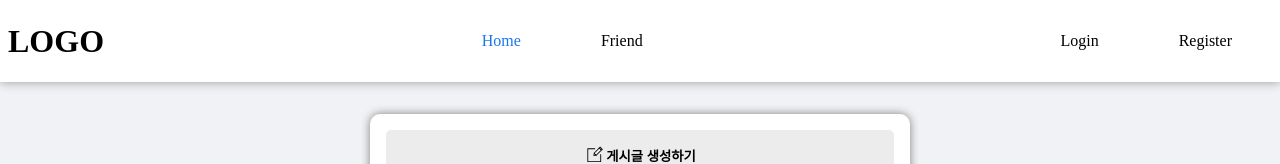
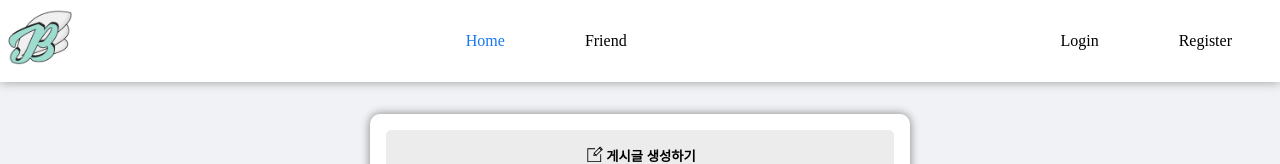
Before and after one commit to suRin01/2021CapstoneDesignA-Frontend, a React (Create React App) app: page / in a window 1280 px wide. Shown: the top 164 px of the page. Built offline with nearby package versions, Linux system fonts and the light colour scheme.

Commit message:
로고 삽입과 크기 / 위치 조정

```diff
--- a/src/components/NavigationBar/NavLeft.jsx
+++ b/src/components/NavigationBar/NavLeft.jsx
@@ -1,18 +1,26 @@
 import React from "react";
 import { Link } from "react-router-dom";
 import styled from "styled-components";
+import logoImg from "logo.png";
 
 const Container = styled.section`
   /* 임시 */
   font-weight: bold;
   font-size: 2rem;
+
+  img {
+    width: 4rem;
+    align-items: center;
+  }
 `;
 
 const NavLeft = () => {
   return (
     <Container>
       <li>
-        <Link to="/">LOGO</Link>
+        <Link to="/">
+          <img src={logoImg} />
+        </Link>
       </li>
     </Container>
   );
```
